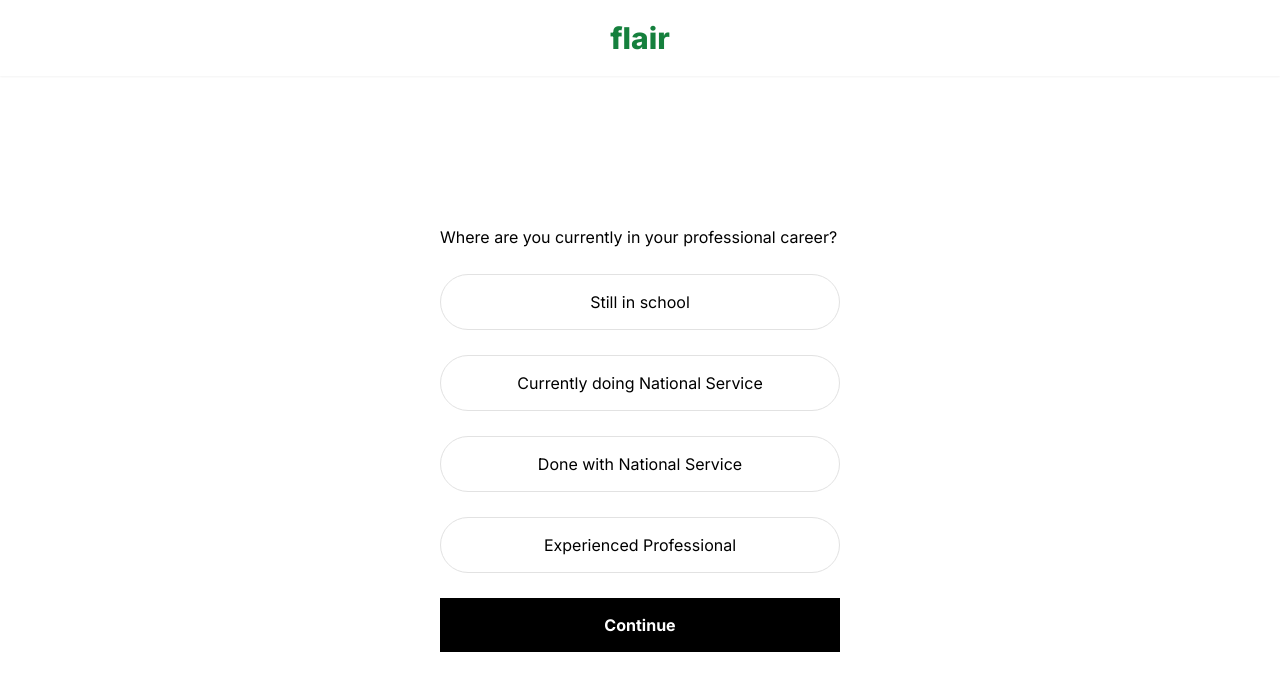
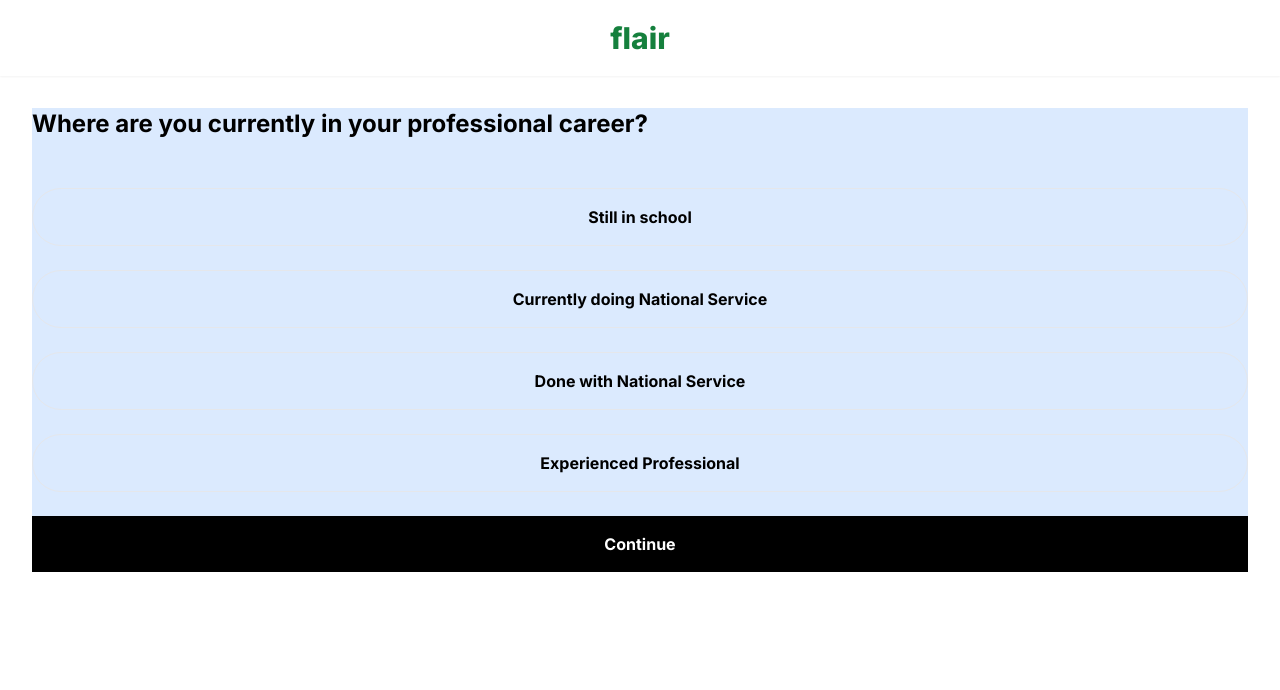
Before and after one commit to jaeymax/react-app, a React (Create React App) app: page /career-status in a window 1280 px wide. Shown: the top 690 px of the page. Built offline with nearby package versions, Linux system fonts and the light colour scheme.

Commit message:
refactored the CareerStatus and VerifyAcount Page to use tailwindcss

```diff
--- a/src/pages/CareerStatus/CareerStatus.css
+++ b/src/pages/CareerStatus/CareerStatus.css
@@ -1,4 +1,4 @@
-.career-status{
+/* .career-status{
     display: flex;
     flex-direction: column;
     height: 100%;
@@ -17,7 +17,7 @@
     flex-direction: column;
     gap: 25px;
     width: 400px;
-}
+} */
 
 .career-status-content div{
     border: 1px solid rgb(226, 226, 226);
@@ -25,11 +25,3 @@
     border-radius: 30px;
     text-align: center;
 }
-
-.career-status-content button{
-    background-color: black;
-    border: none;
-    color: white;
-    padding: 15px;
-    font-weight: bold;
-}
--- a/src/pages/CareerStatus/CareerStatus.tsx
+++ b/src/pages/CareerStatus/CareerStatus.tsx
@@ -3,26 +3,26 @@ import './CareerStatus.css'
 
 const CareerStatus = () => {
   return (
-    <div className='career-status'>
+    <div className='flex flex-col h-full'>
       <Header/>
-      <div className="career-status-body">
-        <div className="career-status-content">
-            <h1>Where are you currently in your professional career?</h1>
-            <div>
+      <div className=" p-8 flex-1">
+        <div className=" flex flex-col gap-6 bg-blue-100 ">
+            <h1 className='font-bold text-2xl mb-6' >Where are you currently in your professional career?</h1>
+            <div className='border p-4 rounded-full text-center font-bold' >
               <h5>Still in school</h5>
             </div>
-            <div>
+            <div className='border p-4 rounded-full text-center font-bold'>
               <h5>Currently doing National Service</h5>
             </div>
-            <div>
+            <div className='border p-4 rounded-full text-center font-bold'>
               <h5>Done with National Service</h5>
             </div>
-            <div>
+            <div className='border p-4 rounded-full text-center font-bold'>
               <h5>
               Experienced Professional
               </h5>
             </div>
-            <button>Continue</button>
+            <button className='font-bold text-white bg-black p-4'>Continue</button>
         </div>
       </div>
     </div>
--- a/src/pages/VerifyAccount/VerifyAccount.css
+++ b/src/pages/VerifyAccount/VerifyAccount.css
@@ -1,5 +1,5 @@
 
-.verify-account{
+/* .verify-account{
     display: flex;
     flex-direction: column;
     height: 100%;
@@ -15,14 +15,13 @@
     display: flex;
     flex-direction: column;
     gap: 30px;
-    /* border: 1px dashed blue; */
     text-align: center;
-}
+} */
 
 .verify-account-details p{
     color: gray;
 }
-
+/*
 .verify-account-details div{
     border: 1px solid rgb(219, 219, 219);
     border-radius: 25px;
@@ -30,12 +29,13 @@
     background: rgb(247, 247, 247);
     width: 200px;
     margin: auto;
-}
+} */
 
-.verify-account-details h5{
+/* .verify-account-details h5{
     color: rgb(97, 97, 97);
 }
 
 .verify-account-details h6{
     color: green;
 }
+*/
--- a/src/pages/VerifyAccount/VerifyAccount.tsx
+++ b/src/pages/VerifyAccount/VerifyAccount.tsx
@@ -3,21 +3,21 @@ import './VerifyAccount.css'
 
 const VerifyAccount = () => {
   return (
-    <div className="verify-account" >
+    <div className="flex flex-col h-full" >
       <Header/>
-      <div className="verify-account-body" >
+      <div className="flex-1 grid place-items-center text-center p-5" >
 
-        <div className="verify-account-content">
+        <div  className="verify-account-content border">
         <div className="verify-acccount-image">
 
         </div>
-        <div className="verify-account-details">
-            <h1>Verify your account</h1>
-            <p>A verification email will be sent to your email address provided. Click on the mail to verify your account.</p>
-            <div>
-              <h5>mic***@inpathgroup.africa</h5>
+        <div className="flex flex-col gap-8">
+            <h1 className="font-bold text-3xl">Verify your account</h1>
+            <p className="text-gray-500" >A verification email will be sent to your email address provided. Click on the mail to verify your account.</p>
+            <div className="border rounded-full p-3 w-[250px] bg-gray-100 mx-auto" >
+              <h5 className="font-bold text-gray-500 " >mic***@inpathgroup.africa</h5>
             </div>
-            <h6>Resend link</h6>
+            <h6 className="text-green-700 font-bold" >Resend link</h6>
         </div>
         </div>
       </div>
```
